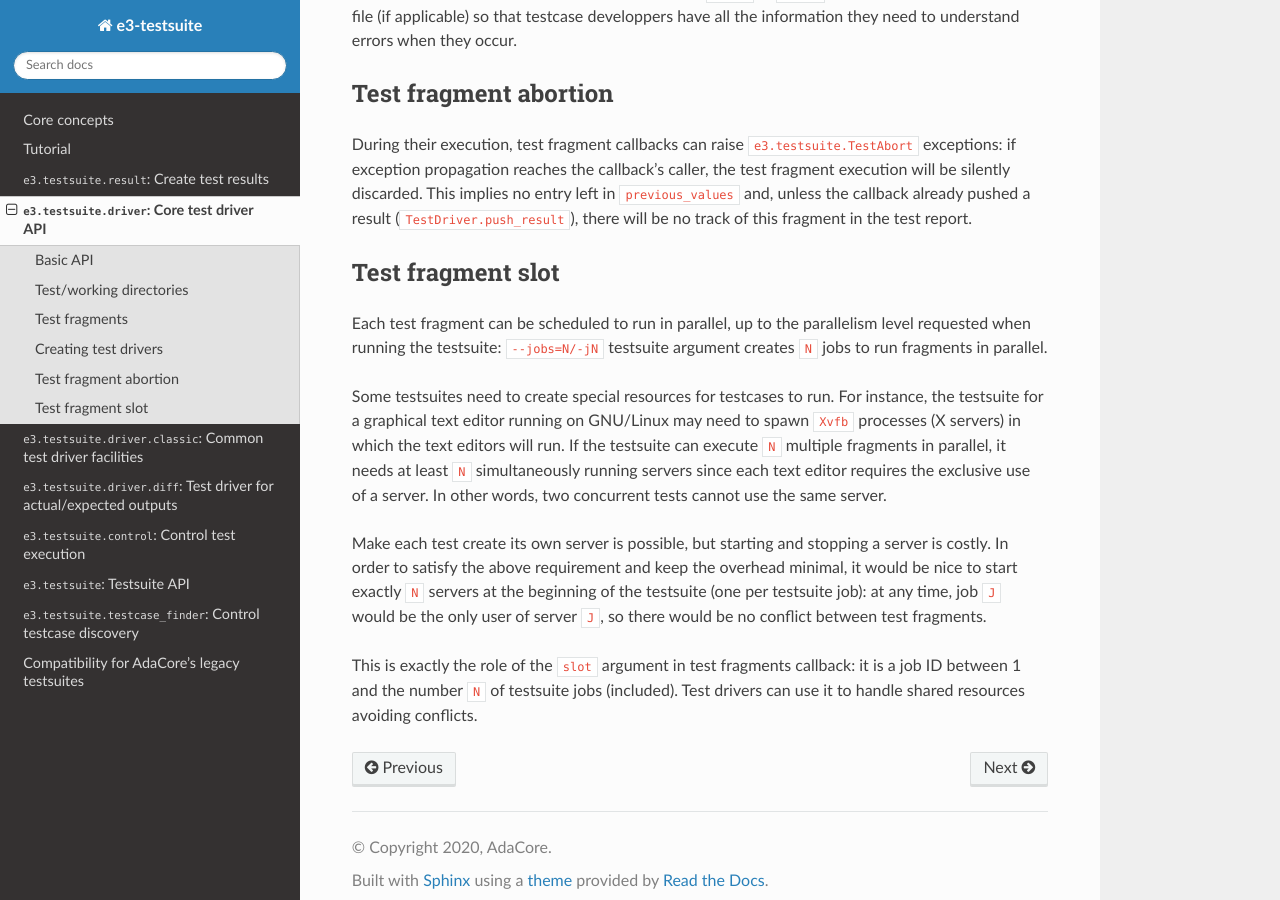
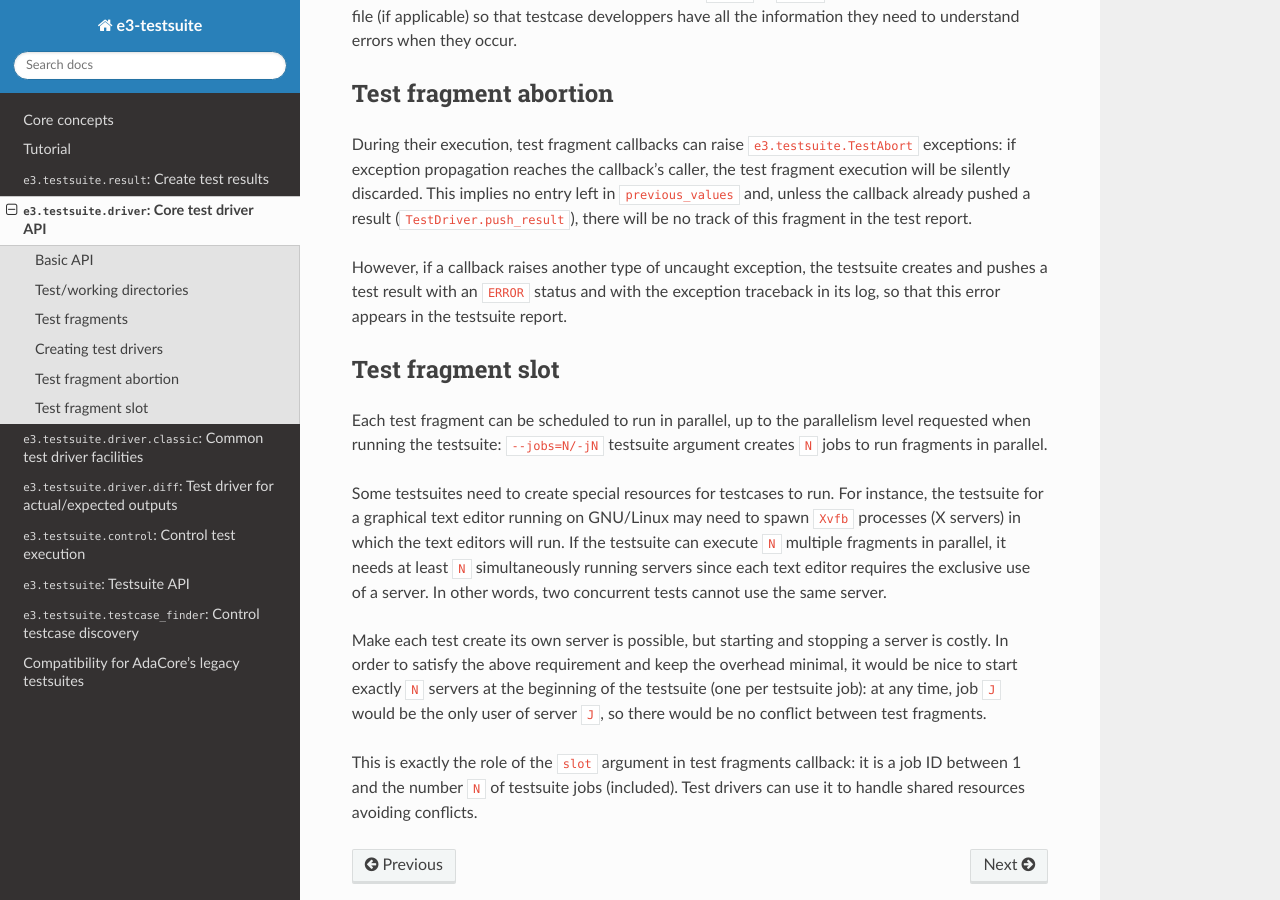
Before and after one commit to AdaCore/e3-testsuite, a Sphinx documentation site: the page built from doc/api_test_driver.rst, in a window 1280 px wide and 900 px high, scrolled down 4885 px. Built offline with Sphinx 7.4.7 and the Read the Docs theme 2.0.0, drawn with Linux system fonts in a browser that asks for light colours.

Commit message:
doc/api_test_driver.rst: mention unhandled exceptions in test fragments

```diff
--- a/doc/api_test_driver.rst
+++ b/doc/api_test_driver.rst
@@ -285,6 +285,11 @@ implies no entry left in ``previous_values`` and, unless the callback already
 pushed a result (``TestDriver.push_result``), there will be no track of this
 fragment in the test report.
 
+However, if a callback raises another type of uncaught exception, the testsuite
+creates and pushes a test result with an ``ERROR`` status and with the
+exception traceback in its log, so that this error appears in the testsuite
+report.
+
 
 .. _test_fragment_slot:
 
```
